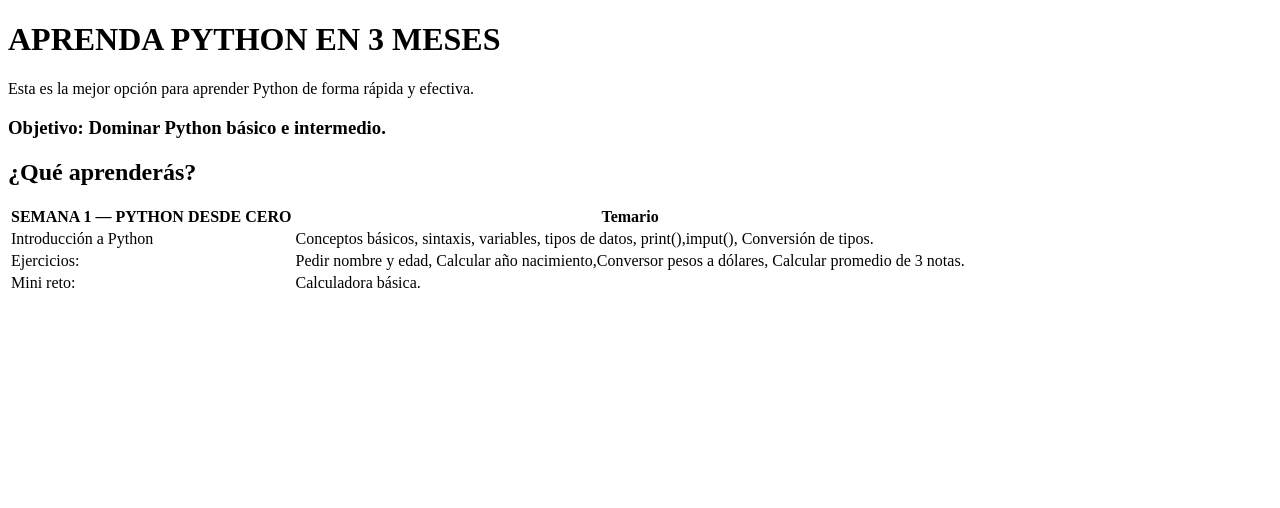
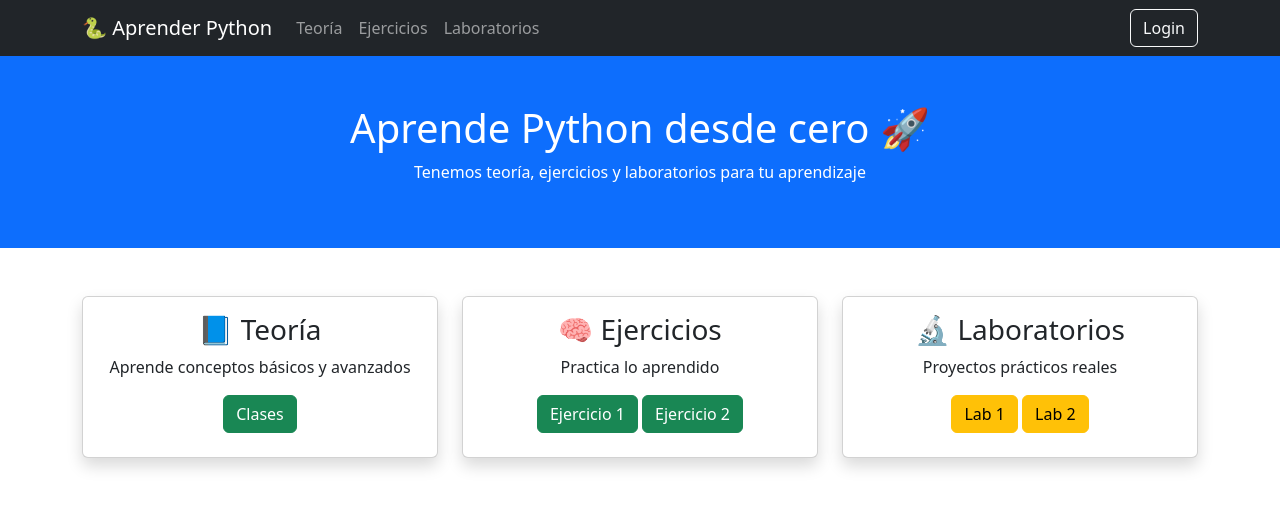
Before and after one commit to leonardorojasq/curso_python, a Flask app: page / in a window 1280 px wide. Shown: the top 508 px of the page. Run offline with Flask 3, Linux system fonts and the light colour scheme.

Commit message:
crear login

```diff
--- a/app.py
+++ b/app.py
@@ -13,6 +13,14 @@ def index():
 
 
 
+@app.route("/clases", methods=['GET'])
+def clases():
+    return render_template('clases.html')
+
+
+
+
+
 
 
 
--- a/templates/base.html
+++ b/templates/base.html
@@ -4,6 +4,10 @@
     <meta charset="UTF-8">
     <meta name="viewport" content="width=device-width, initial-scale=1.0">
     <title>{% block title %}{% endblock %}</title>
+
+<!-- Bootstrap -->
+    <link href="https://cdn.jsdelivr.net/npm/bootstrap@5.3.0/dist/css/bootstrap.min.css" rel="stylesheet">
+
 </head>
 <body>
     {% block content %}
--- a/templates/index.html
+++ b/templates/index.html
@@ -3,27 +3,115 @@
 {% block title %}Página Principal{% endblock %}
 
 {% block content %}
-    <h1>APRENDA PYTHON EN 3 MESES</h1>
-    <p>Esta es la mejor opción para aprender Python de forma rápida y efectiva.</p>
-    <h3>Objetivo: Dominar Python básico e intermedio.</h3>
 
-    <h2>¿Qué aprenderás?</h2>
-    <table>
-        <tr>
-            <th>SEMANA 1 — PYTHON DESDE CERO</th>
-            <th>Temario</th>
-        </tr>
-        <tr>
-            <td>Introducción a Python</td>
-            <td>Conceptos básicos, sintaxis, variables, tipos de datos, print(),imput(), Conversión de tipos.</td>
-        </tr>
-        <tr>
-            <td>Ejercicios:</td>
-            <td>Pedir nombre y edad, Calcular año nacimiento,Conversor pesos a dólares, Calcular promedio de 3 notas.</td>
-        </tr>
-        <tr>
-            <td>Mini reto:</td>
-            <td>Calculadora básica.</td>
-        </tr>
-    </table>
+<!-- NAVBAR -->
+<nav class="navbar navbar-expand-lg navbar-dark bg-dark">
+  <div class="container">
+    <a class="navbar-brand" href="#">🐍 Aprender Python</a>
+
+    <div class="collapse navbar-collapse">
+      <ul class="navbar-nav me-auto">
+        <li class="nav-item"><a class="nav-link" href="#teoria">Teoría</a></li>
+        <li class="nav-item"><a class="nav-link" href="#ejercicios">Ejercicios</a></li>
+        <li class="nav-item"><a class="nav-link" href="#laboratorios">Laboratorios</a></li>
+      </ul>
+
+      <!-- Botón Login -->
+      <button class="btn btn-outline-light" data-bs-toggle="modal" data-bs-target="#loginModal">
+        Login
+      </button>
+    </div>
+  </div>
+</nav>
+
+<!-- HEADER -->
+<header class="bg-primary text-white text-center py-5">
+  <div class="container">
+    <h1>Aprende Python desde cero 🚀</h1>
+    <p>Tenemos teoría, ejercicios y laboratorios para tu aprendizaje</p>
+  </div>
+</header>
+
+<!-- SECCIONES -->
+<div class="container my-5">
+
+  <div class="row">
+
+    <!-- Teoría -->
+    <div class="col-md-4" id="teoria">
+      <div class="card shadow">
+        <div class="card-body text-center">
+          <h3>📘 Teoría</h3>
+          <p>Aprende conceptos básicos y avanzados</p>
+
+          <!-- Botones -->
+          <a href="{{ url_for('clases') }}"  class="btn btn-success mb-2">Clases</a>
+        </div>
+      </div>
+    </div>
+
+    <!-- Ejercicios -->
+    <div class="col-md-4" id="ejercicios">
+      <div class="card shadow">
+        <div class="card-body text-center">
+          <h3>🧠 Ejercicios</h3>
+          <p>Practica lo aprendido</p>
+
+          <!-- Botones -->
+          <a href="#" class="btn btn-success mb-2">Ejercicio 1</a>
+          <a href="#" class="btn btn-success mb-2">Ejercicio 2</a>
+        </div>
+      </div>
+    </div>
+
+    <!-- Laboratorios -->
+    <div class="col-md-4" id="laboratorios">
+      <div class="card shadow">
+        <div class="card-body text-center">
+          <h3>🔬 Laboratorios</h3>
+          <p>Proyectos prácticos reales</p>
+
+          <!-- Botones -->
+          <a href="#" class="btn btn-warning mb-2">Lab 1</a>
+          <a href="#" class="btn btn-warning mb-2">Lab 2</a>
+        </div>
+      </div>
+    </div>
+
+  </div>
+</div>
+
+<!-- MODAL LOGIN -->
+<div class="modal fade" id="loginModal" tabindex="-1">
+  <div class="modal-dialog">
+    <div class="modal-content">
+
+      <div class="modal-header">
+        <h5 class="modal-title">Iniciar sesión</h5>
+        <button type="button" class="btn-close" data-bs-dismiss="modal"></button>
+      </div>
+
+      <div class="modal-body">
+        <form>
+          <div class="mb-3">
+            <label>Email</label>
+            <input type="email" class="form-control">
+          </div>
+
+          <div class="mb-3">
+            <label>Contraseña</label>
+            <input type="password" class="form-control">
+          </div>
+
+          <button class="btn btn-primary w-100">Ingresar</button>
+        </form>
+      </div>
+
+    </div>
+  </div>
+</div>
+
+<!-- Bootstrap JS -->
+<script src="https://cdn.jsdelivr.net/npm/bootstrap@5.3.0/dist/js/bootstrap.bundle.min.js"></script>
+
 {% endblock %}
```
Also changed, not shown: templates/clases.html (added, +65 -0 lines).
